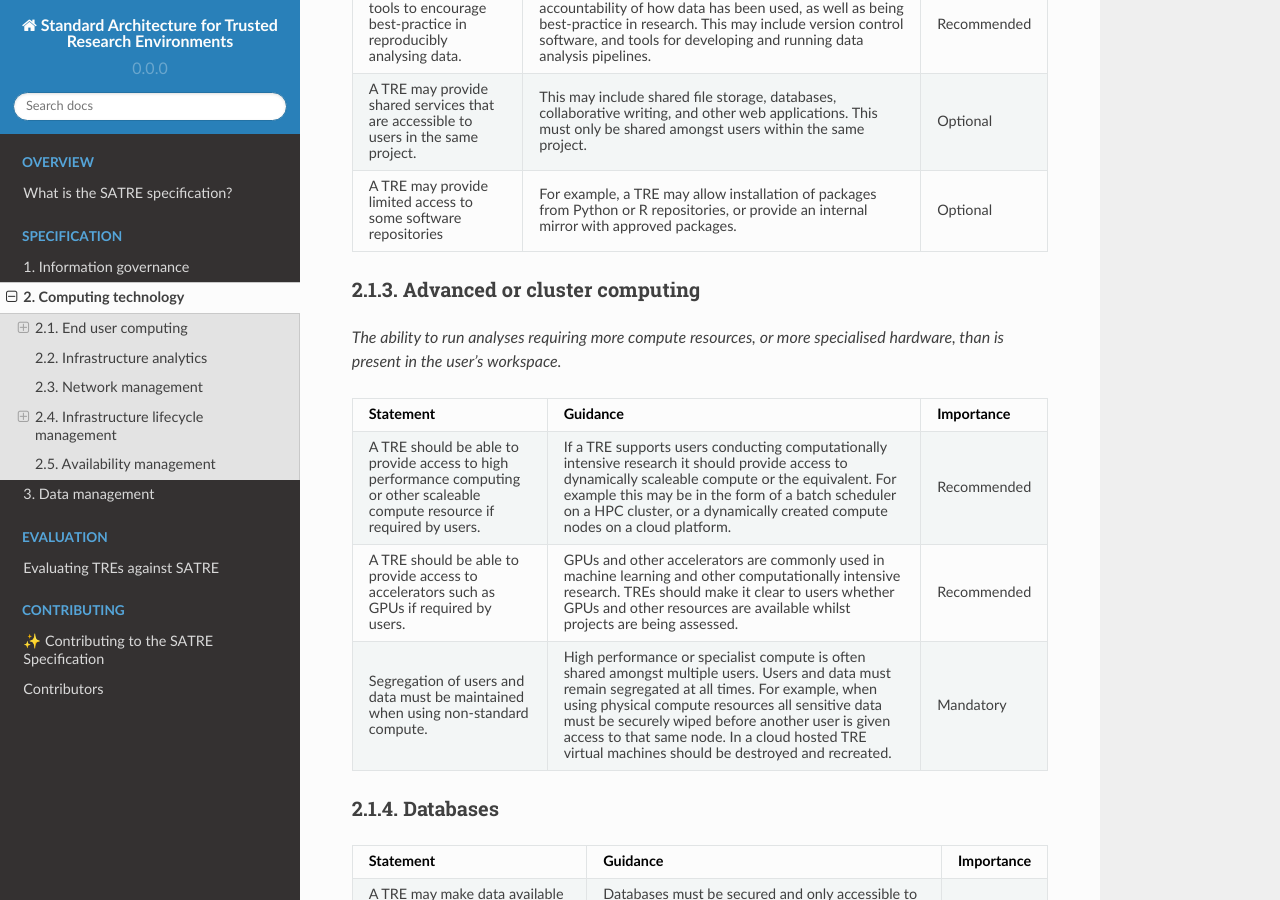
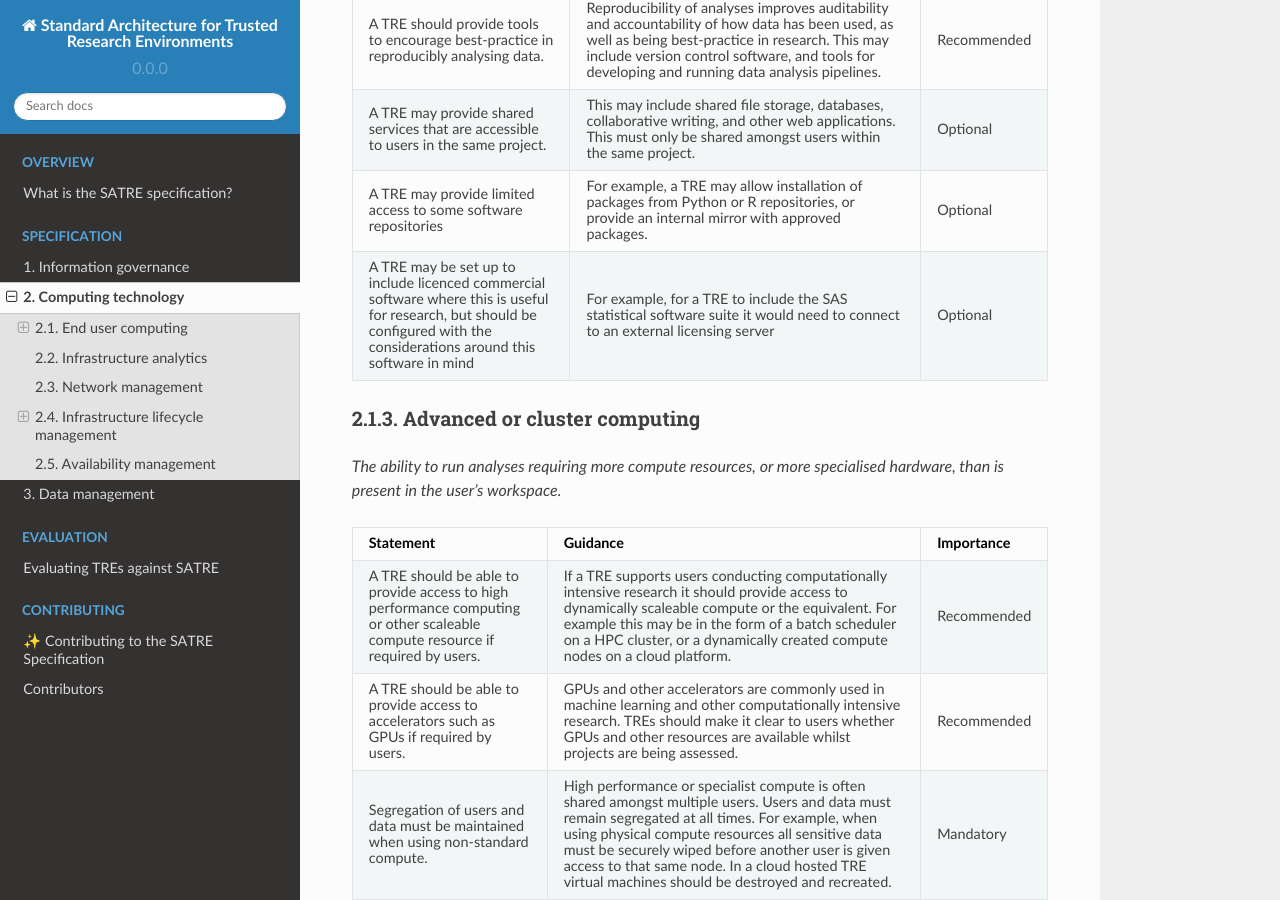
Before and after one commit to sa-tre/satre-specification, a Sphinx documentation site: the page built from docs/source/pillars/computing_technology.md, in a window 1280 px wide and 900 px high, scrolled down 1664 px. Built offline with Sphinx 7.4.7 and the Read the Docs theme 2.0.0, drawn with Linux system fonts in a browser that asks for light colours.

Commit message:
commercially licenced software

````diff
--- a/docs/source/pillars/computing_technology.md
+++ b/docs/source/pillars/computing_technology.md
@@ -71,6 +71,9 @@ _The tools used by researchers inside a TRE, such as programming languages, IDEs
   - Optional
 * - A TRE may provide limited access to some software repositories
   - For example, a TRE may allow installation of packages from Python or R repositories, or provide an internal mirror with approved packages.
+  - Optional
+* - A TRE may be set up to include licenced commercial software where this is useful for research, but should be configured with the considerations around this software in mind
+  -  For example, for a TRE to include the SAS statistical software suite it would need to connect to an external licensing server
   - Optional
 ```
 
````
